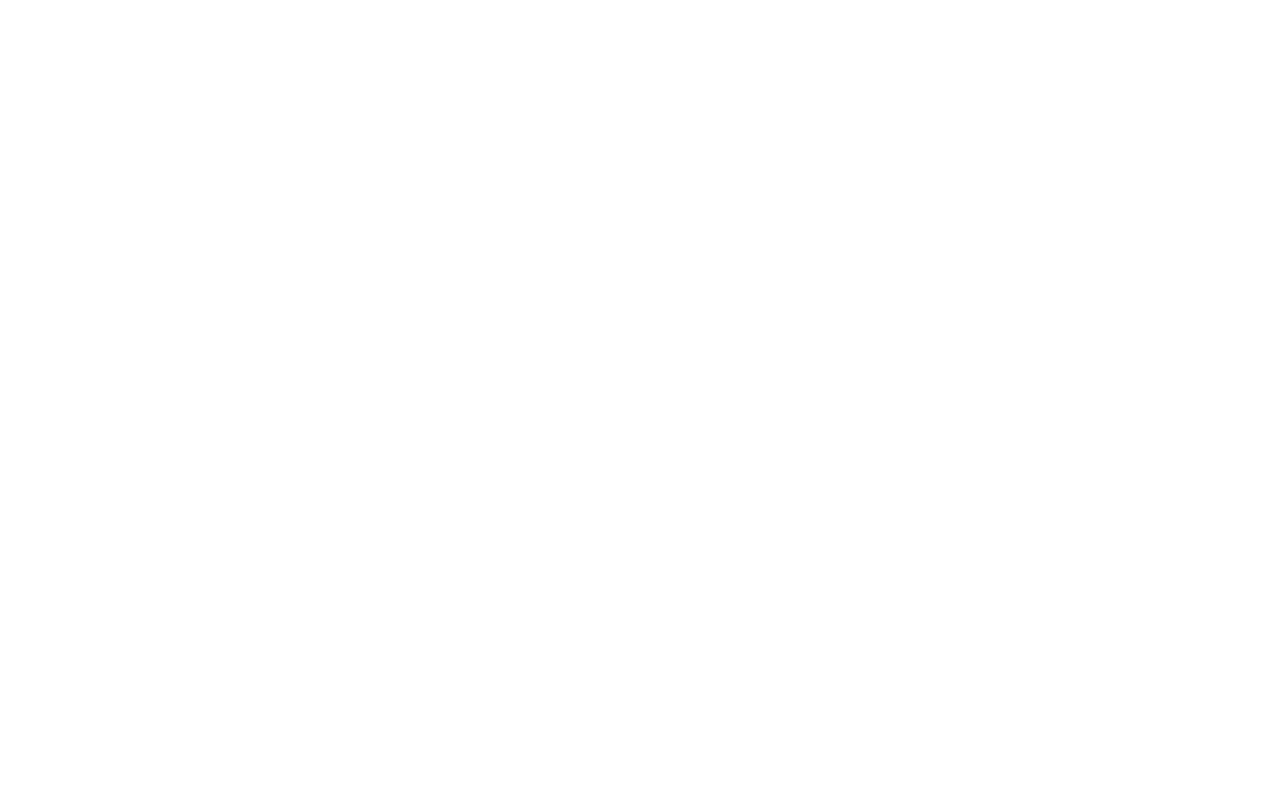
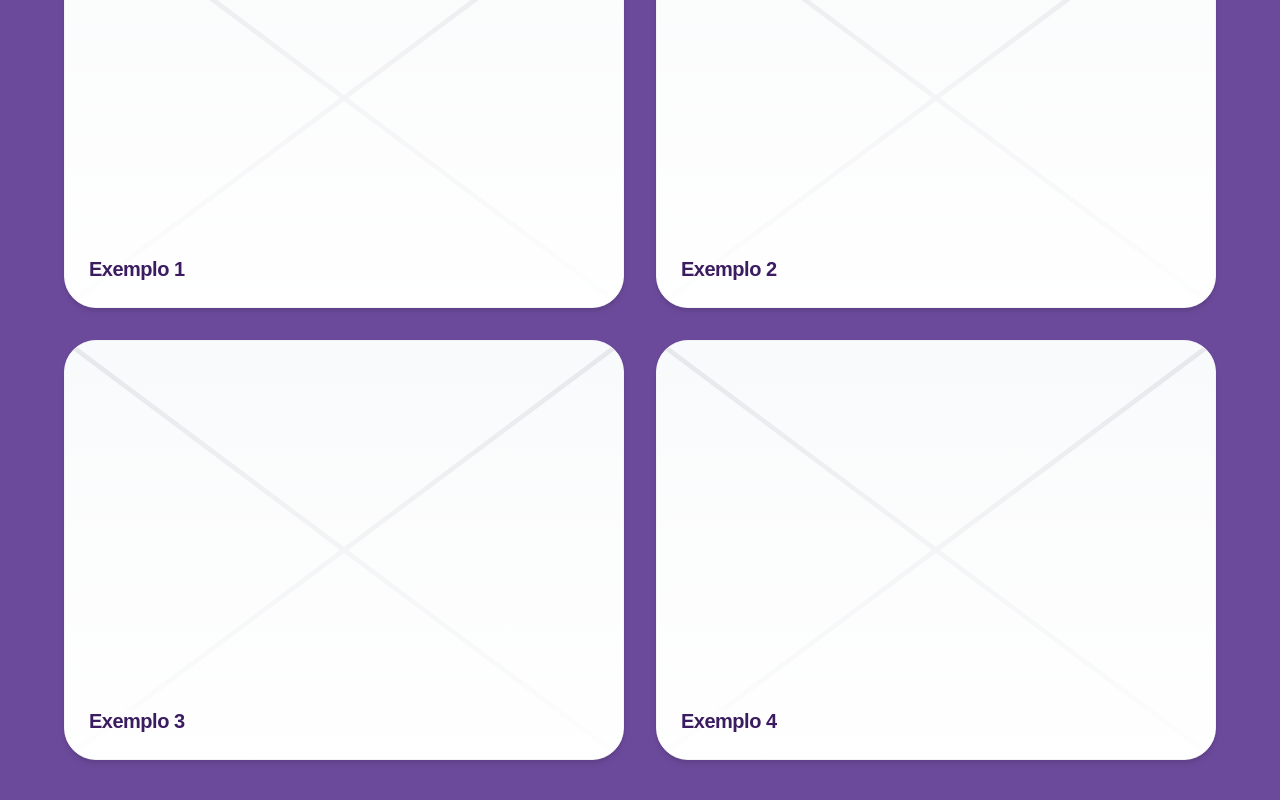
Before and after one commit to Lotus-Tech-EJ/landing-page-web, a Next.js app: page / in a window 1280 px wide. Shown: the part 1944-2744 px from the top of the page. Before the commit the page ends 1612 px from the top, so only its background shows below. Built offline with nearby package versions, Linux system fonts and the light colour scheme.

Commit message:
feat: adiciona service section

```diff
--- a/src/app/page.tsx
+++ b/src/app/page.tsx
@@ -1,11 +1,14 @@
 import { HeroSection } from "@/components/hero/hero-section";
 import { AboutSection } from "@/components/about/about-section";
+import { ServicesSection} from "@/components/services/ServicesSection";
 
 export default function Home() {
     return (
         <main className="flex min-h-screen flex-col">
             <HeroSection />
             <AboutSection />
+            <ServicesSection />
+
         </main>
     );
 }
--- /dev/null
+++ b/src/components/services/ServiceCard.tsx
@@ -0,0 +1,63 @@
+//import Image from 'next/image';
+
+import { Service } from '@/types/service';
+import { Button } from '@/components/ui/button';
+
+interface ServiceCardProps {
+    service: Service;
+}
+
+export function ServiceCard({ service }: ServiceCardProps) {
+    return (
+        <article className="group relative aspect-[4/3] w-full overflow-hidden rounded-[2rem] bg-white border border-gray-100 shadow-md transition-transform duration-300 hover:scale-[1.02]">
+
+            {/* molde de imagem */}
+            <svg
+                className="absolute inset-0 h-full w-full text-gray-200 bg-gray-50 transition-all duration-500 ease-out group-hover:blur-md group-hover:opacity-30"
+                fill="none"
+                stroke="currentColor"
+                viewBox="0 0 100 100"
+                preserveAspectRatio="none"
+                aria-hidden="true"
+            >
+                <line x1="0" y1="0" x2="100" y2="100" strokeWidth="1" />
+                <line x1="100" y1="0" x2="0" y2="100" strokeWidth="1" />
+            </svg>
+
+            {/*parte de imagem comentada*/}
+            {/*<Image
+                src={service.image}
+                alt=""
+                placeholder="blur"
+                className="h-full w-full object-cover object-center transition-all duration-500 ease-out group-hover:scale-105 group-hover:blur-md group-hover:opacity-30"
+            />*/}
+
+            <div className="absolute inset-0 bg-gradient-to-t from-white via-white/60 to-transparent opacity-95 transition-opacity duration-300 group-hover:bg-white/95" />
+
+            {/* conteudo card */}
+            <div className="absolute inset-0 flex flex-col justify-end p-6">
+
+                {/* titulo do projeto */}
+                <h3 className="text-xl font-bold tracking-tight text-[#3b1c61] transition-transform duration-300 group-hover:-translate-y-1">
+                    {service.title}
+                </h3>
+
+                {/* hover para descricao e botao saiba mais
+                 de antemao, o botao nao faz nada, nao tem tela de design feita ou explicando isso*/}
+                <div className="h-0 opacity-0 transition-all duration-300 ease-out group-hover:mt-2 group-hover:h-auto group-hover:opacity-100">
+                    <p className="text-sm leading-relaxed text-[#3b1c61] mb-4 transform translate-y-4 transition-transform duration-300 ease-out group-hover:translate-y-0">
+                        {service.description}
+                    </p>
+
+                    <Button
+                        variant="outline"
+                        className="!rounded-xl border-[#6b4a9b] text-[#6b4a9b] hover:bg-[#6b4a9b] hover:text-[#6b4a9b] transition-all transform translate-y-4 duration-500 ease-out group-hover:translate-y-0 text-xs font-extrabold tracking-wider uppercase px-4 py-2 h-auto"
+                    >
+                        Saiba mais
+                    </Button>
+                </div>
+
+            </div>
+        </article>
+    );
+}
--- /dev/null
+++ b/src/components/services/ServicesSection.tsx
@@ -0,0 +1,36 @@
+import { servicesData } from '@/data/services';
+import { ServiceCard } from './ServiceCard';
+import { Section } from '@/components/ui/section';
+import { Container } from '@/components/ui/container';
+
+export function ServicesSection() {
+    return (
+        <Section
+            id="servicos"
+            className="w-full bg-[#6b4a9b] text-white"
+            aria-labelledby="services-heading"
+        >
+            <Container>
+
+                {/* Cabeçalho */}
+                <div className="w-full text-center mb-16">
+                    <h2
+                        id="services-heading"
+                        className="text-4xl font-bold tracking-tight sm:text-5xl lg:text-6xl"
+                    >
+                        Confira nosso Portifólio!
+                    </h2>
+
+                </div>
+
+                {/* card*/}
+                <div className="grid grid-cols-1 gap-8 sm:grid-cols-2 lg:grid-cols-2 max-w-6xl mx-auto">
+                    {servicesData.map((service) => (
+                        <ServiceCard key={service.id} service={service} />
+                    ))}
+                </div>
+
+            </Container>
+        </Section>
+    );
+}
--- /dev/null
+++ b/src/data/services.tsx
@@ -0,0 +1,31 @@
+import { Service } from '@/types/service';
+//import imgTeste from '../../public/imgTeste.png'
+{/* importando imagem de exemplo para testar os cards, deixei tudo relacionado a isso comentado para nao dar conflito e tambem caso tenha que mudar
+a estrategia de como importar a imagem.*/}
+
+export const servicesData: Service[] = [
+    {
+        id: '1',
+        title: 'Exemplo 1',
+        description: 'Descricao.',
+        //image: imgTeste
+    },
+    {
+        id: '2',
+        title: 'Exemplo 2',
+        description: 'Descricao',
+        //image: imgTeste
+    },
+    {
+        id: '3',
+        title: 'Exemplo 3',
+        description: 'Descricao',
+        //image: imgTeste
+    },
+    {
+        id: '4',
+        title: 'Exemplo 4',
+        description: 'Descricao',
+        //image: imgTeste
+    },
+];
--- /dev/null
+++ b/src/types/service.tsx
@@ -0,0 +1,8 @@
+//import {StaticImageData} from "next/image";
+
+export interface Service {
+    id: string;
+    title: string;
+    description: string;
+    //image: StaticImageData;
+}
```
